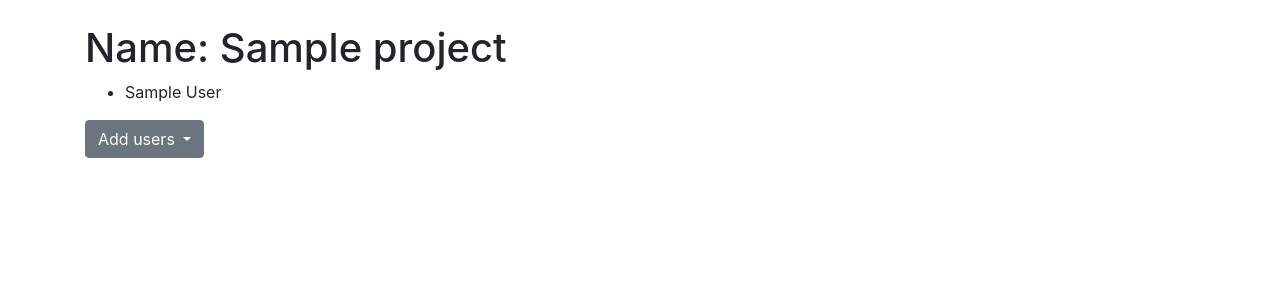
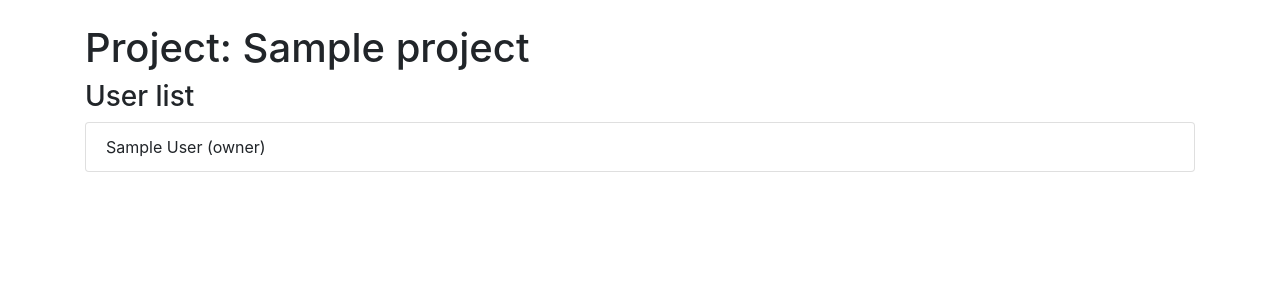
Before and after one commit to yusifsalam/tyoaikaseuranta, a Flask app: page /projects/1/users in a window 1280 px wide. Shown: the part 56-356 px from the top of the page. Run offline with Flask 2, Linux system fonts and the light colour scheme; a user stored in the database is signed in; tables that the repository leaves empty hold one stand-in row (values such as "Sample post"); some libraries are stand-ins or nearby versions.

Commit message:
Implement user roles in projects

```diff
--- a/application/__init__.py
+++ b/application/__init__.py
@@ -68,6 +68,9 @@ from application.auth import views
 from application.tasks import models
 from application.tasks import views
 
+from application.leads import models
+from application.leads import views
+
 from application.auth.models import User
 
 
--- a/application/projects/views.py
+++ b/application/projects/views.py
@@ -2,6 +2,8 @@ from application import app, db
 from flask import render_template, request, redirect, url_for
 from flask_login import login_required, current_user
 from application.projects.models import Project
+from application.leads.models import Lead
+from application.auth.models import User
 from application.projects.forms import ProjectForm
 
 
@@ -18,16 +20,63 @@ def projects_index():
 @login_required
 def project_view_one(project_id):
     project = Project.query.get(project_id)
-    return render_template("projects/single.html", project=project)
+    leads = [lead.user_id for lead in project.leads]
+    print(leads)
+    return render_template("projects/single.html", project=project, leads=leads)
 
 
-@app.route("/projects/<int:project_id>/users", methods=['GET', 'POST'])
+@app.route("/projects/<int:project_id>/users", methods=['GET'])
 @login_required
 def project_user_list(project_id):
     project = Project.query.get(project_id)
     users = project.accounts
-    print(users)
-    return render_template("projects/user_list.html", project=project, users=users)
+    leads = [lead.user_id for lead in project.leads]
+    return render_template("projects/user_list.html", project=project, users=users, leads=leads)
+
+
+@app.route("/projects/<int:project_id>/add_user", methods=['GET'])
+@login_required
+def project_add_user(project_id):
+    project = Project.query.get(project_id)
+    project_users = project.accounts
+    project_user_ids = [user.id for user in project_users]
+    users = User.query.filter(User.id.notin_(project_user_ids)).all()
+    leads = [lead.user_id for lead in project.leads]
+    return render_template('/projects/add_user.html'.format(project_id), project=project, users=users, leads=leads)
+
+
+@app.route("/projects/<int:project_id>/add_user/<int:user_id>", methods=['POST'])
+@login_required
+def project_add_user_by_id(project_id, user_id):
+    project = Project.query.get(project_id)
+    user = User.query.get(user_id)
+    project.accounts.append(user)
+    db.session().commit()
+    return redirect(url_for('project_add_user', project_id=project_id))
+
+
+@app.route("/projects/<int:project_id>/make_lead/<int:user_id>", methods=['POST'])
+@login_required
+def project_make_lead(project_id, user_id):
+    project = Project.query.get(project_id)
+    user = User.query.get(user_id)
+    leads = [lead.user_id for lead in project.leads]
+    if user.id not in leads:
+        lead = Lead(project.id, user.id)
+        db.session().add(lead)
+        db.session().commit()
+    return redirect(url_for('project_user_list', project_id=project_id))
+
+
+@app.route("/projects/<int:project_id>/remove_lead/<int:user_id>", methods=['POST'])
+@login_required
+def project_remove_lead(project_id, user_id):
+    project = Project.query.get(project_id)
+    user = User.query.get(user_id)
+    lead = Lead(project.id, user.id)
+    db.session().add(lead)
+    db.session().commit()
+    return redirect(url_for('project_user_list', project_id=project_id))
 
 
 @app.route("/projects/new")
@@ -43,10 +92,13 @@ def projects_create():
     if not form.validate():
         return render_template("projects/new.html", form=form)
     new_project = Project(form.name.data)
+    new_lead = Lead(new_project.id, current_user.id)
+    new_project.leads.append(new_lead)
     new_project.account_id = current_user.id
     current_user.projects.append(new_project)
     db.session().add(new_project)
     db.session().add(current_user)
+    db.session().add(new_lead)
     db.session().commit()
     return redirect(url_for("projects_index"))
 
@@ -57,13 +109,15 @@ def project_modify(project_id):
     project = Project.query.get(project_id)
     project.completed = not project.completed
     db.session.commit()
-    return redirect(url_for('projects_index'))
+    return redirect(url_for('project_view_one', project_id=project_id))
 
 
 @app.route('/projects/<project_id>/remove', methods=['POST'])
 @login_required
 def projects_delete(project_id):
     project = Project.query.get(project_id)
+    for lead in project.leads:
+        db.session.delete(lead)
     db.session.delete(project)
     db.session.commit()
     return redirect(url_for('projects_index'))
--- a/application/templates/projects/user_list.html
+++ b/application/templates/projects/user_list.html
@@ -1,21 +1,39 @@
 {% extends "layout.html" %}
 
 {% block body %}
-    <h1>Name: {{ project.name }}</h1>
-    <ul>
-    {% for user in users %}
-        <li>{{ user.name }}</li>
-    {% endfor %}
+    <h1>Project: {{ project.name }}</h1>
+    <h3>User list</h3>
+    <ul class="list-group">
+        {% if current_user.id in leads %}
+            {% for user in users %}
+
+                {% if user.id not in leads %}
+                    <form method="POST"
+                          action="{{ url_for('project_make_lead', project_id=project.id, user_id=user.id) }}">
+                        <li class="list-group-item d-flex justify-content-start align-items-center">
+                            {{ user.name }}
+                            <input class="btn btn-success ml-1" type="submit" value="assign as lead">
+                    </form>
+                    </li>
+
+                {% elif user.name != project.get_owner(project) %}
+                    <form method="POST"
+                          action="{{ url_for('project_remove_lead', project_id=project.id, user_id=user.id) }}">
+                        <li class="list-group-item d-flex justify-content-start align-items-center">{{ user.name }} (lead)
+                            <input class="btn btn-danger ml-1" type="submit" value="unassign as project lead">
+                    </form>
+                    </li>
+                    {% else %}
+                    <li class="list-group-item d-flex justify-content-start align-items-center">{{ user.name }} (owner)</li>
+                {% endif %}
+
+            {% endfor %}
+        {% else %}
+            <h4>Only project leaders can see user lists! </h4>
+        {% endif %}
+
+
     </ul>
-    <div class="dropdown">
-        <button class="btn btn-secondary dropdown-toggle" type="button" id="dropdownMenuButton" data-toggle="dropdown"
-                aria-haspopup="true" aria-expanded="false">
-            Add users
-        </button>
-        <div class="dropdown-menu" aria-labelledby="dropdownMenuButton">
-            <a class="dropdown-item" href="#">User 1</a>
-            <a class="dropdown-item" href="#">User 2</a>
-            <a class="dropdown-item" href="#">user 3</a>
-        </div>
-    </div>
+
+
 {% endblock %}
```
Also changed, not shown: application/leads/models.py (added, +12 -0 lines), application/templates/projects/add_user.html (added, +24 -0 lines), application/templates/projects/list.html (+0 -13 lines), application/templates/projects/single.html (+26 -3 lines), application/leads/__init__.py (added), application/leads/views.py (added).
